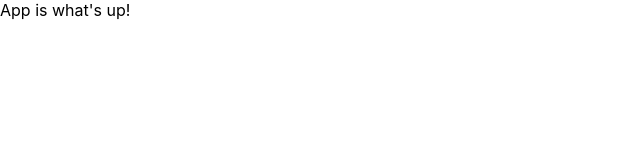
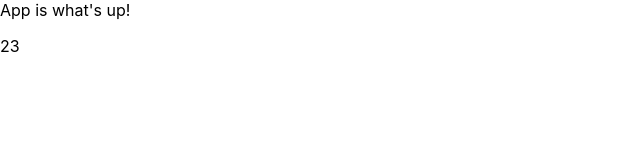
Before and after one commit to mmaustin/writers-forum, a React (Create React App) app in the folder client/: page / in a window 1280 px wide. Shown: the top 160 px of the page, without its empty margins (0-640 px from the left). Built offline with nearby package versions, Linux system fonts and the light colour scheme.

Commit message:
imported global state elements to app.js file

```diff
--- a/client/src/App.js
+++ b/client/src/App.js
@@ -1,6 +1,14 @@
+import { useAppContext } from "./context/appContext"
+
 const App = () => {
+
+   const {arrayChange, number} = useAppContext()
+
   return (
-    <div>App is what's up!</div>
+    <>
+      <div>App is what's up!</div>
+      <p>{number}</p>
+    </>
   )
 }
 export default App
--- a/client/src/context/appContext.js
+++ b/client/src/context/appContext.js
@@ -1,12 +1,12 @@
 import React, { useReducer, useContext } from 'react';
 
 const testState = {
-    number: 0,
+    number: 23,
     array: [5,9,2,4,7],
     object: {name: 'McCray', stats: [6.2, 180, 'fine']}
 }
 
-const AppContext = React.createContext;
+const AppContext = React.createContext();
 
 const ADD_TO_ARRAY ='ADD_TO_ARRAY';
 
--- a/client/src/index.js
+++ b/client/src/index.js
@@ -2,10 +2,13 @@ import React from 'react';
 import ReactDOM from 'react-dom/client';
 import './index.css';
 import App from './App';
+import { AppProvider } from './context/appContext';
 
 const root = ReactDOM.createRoot(document.getElementById('root'));
 root.render(
   <React.StrictMode>
-    <App />
+    <AppProvider>
+      <App />
+    </AppProvider>
   </React.StrictMode>
 );
```
